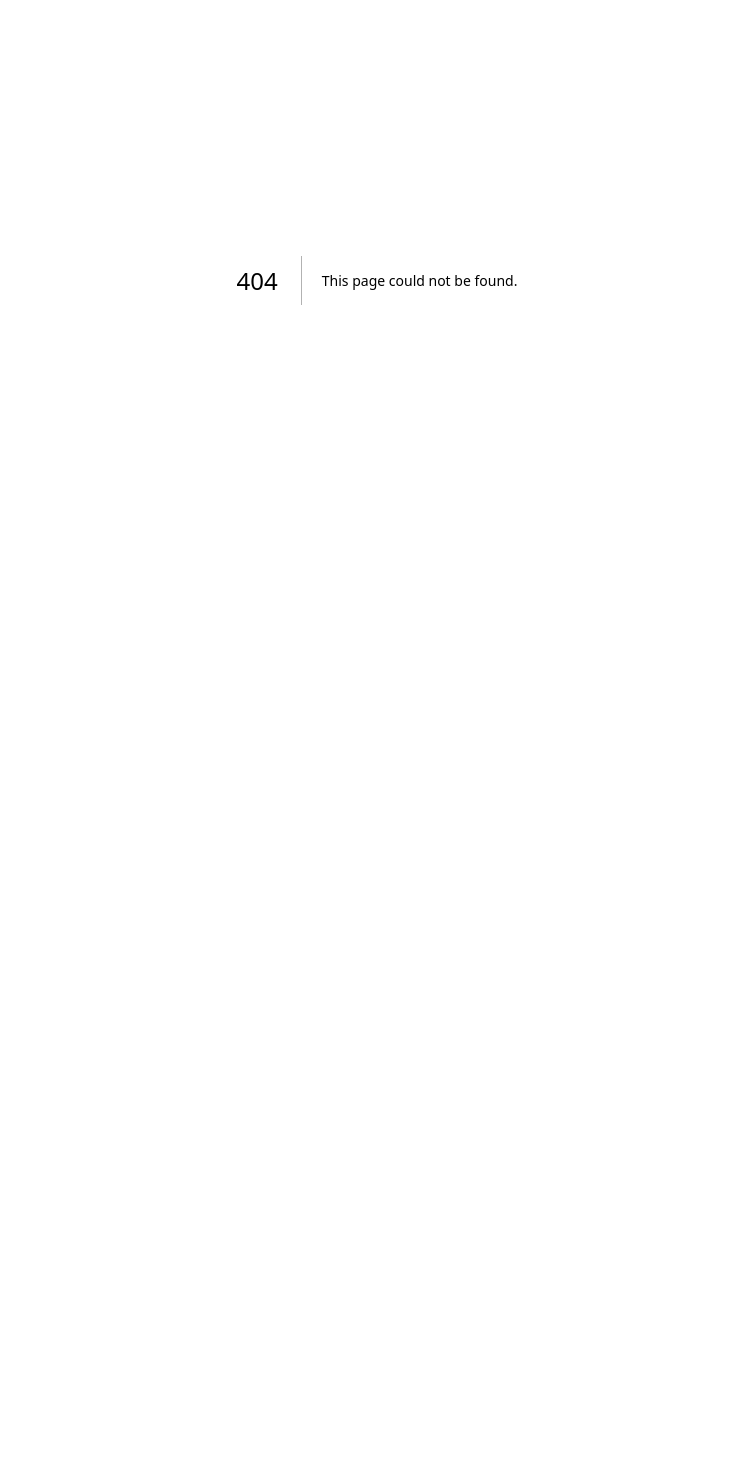
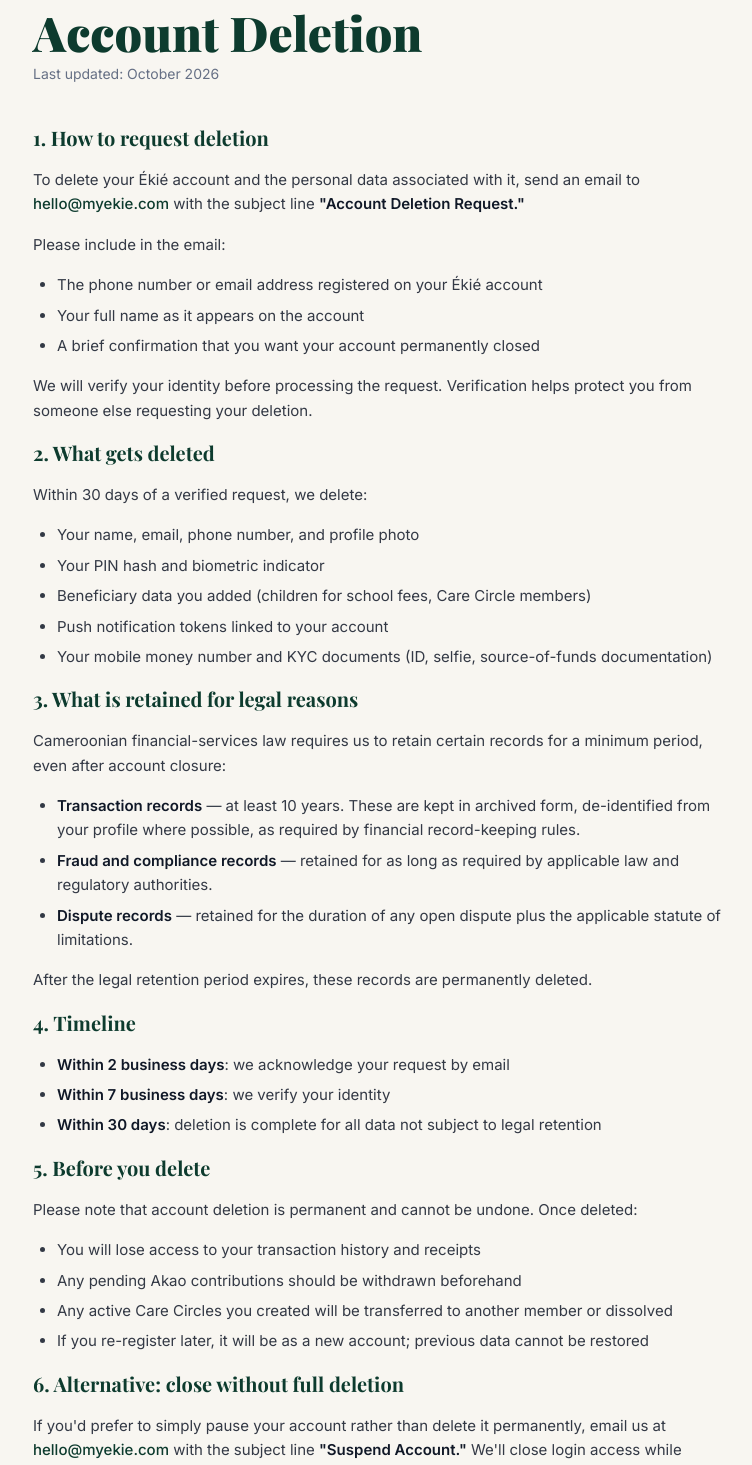
Before and after one commit to Fabiola2025/ekie-website, a Next.js app: page /data-deletion in a window 1280 px wide. Before the commit this address had no page. Shown: the part 120-1585 px from the top of the page, without its empty margins (263-1015 px from the left). Before the commit the page ends 800 px from the top, so only its background shows below. Built offline with nearby package versions, Linux system fonts and the light colour scheme; a web font is replaced by a local one.

Commit message:
Add /data-deletion page for Google Play account deletion URL

```diff
--- /dev/null
+++ b/app/data-deletion/page.tsx
@@ -0,0 +1,143 @@
+'use client';
+import Nav from '@/components/Nav';
+import Footer from '@/components/Footer';
+import { useLang } from '@/lib/LanguageProvider';
+
+export default function DataDeletionPage() {
+  const { lang } = useLang();
+
+  const en = (
+    <>
+      <h2>1. How to request deletion</h2>
+      <p>To delete your Ékié account and the personal data associated with it, send an email to <a href="mailto:hello@myekie.com?subject=Account%20Deletion%20Request" className="text-green font-medium">hello@myekie.com</a> with the subject line <strong>&quot;Account Deletion Request.&quot;</strong></p>
+      <p>Please include in the email:</p>
+      <ul>
+        <li>The phone number or email address registered on your Ékié account</li>
+        <li>Your full name as it appears on the account</li>
+        <li>A brief confirmation that you want your account permanently closed</li>
+      </ul>
+      <p>We will verify your identity before processing the request. Verification helps protect you from someone else requesting your deletion.</p>
+
+      <h2>2. What gets deleted</h2>
+      <p>Within 30 days of a verified request, we delete:</p>
+      <ul>
+        <li>Your name, email, phone number, and profile photo</li>
+        <li>Your PIN hash and biometric indicator</li>
+        <li>Beneficiary data you added (children for school fees, Care Circle members)</li>
+        <li>Push notification tokens linked to your account</li>
+        <li>Your mobile money number and KYC documents (ID, selfie, source-of-funds documentation)</li>
+      </ul>
+
+      <h2>3. What is retained for legal reasons</h2>
+      <p>Cameroonian financial-services law requires us to retain certain records for a minimum period, even after account closure:</p>
+      <ul>
+        <li><strong>Transaction records</strong> &mdash; at least 10 years. These are kept in archived form, de-identified from your profile where possible, as required by financial record-keeping rules.</li>
+        <li><strong>Fraud and compliance records</strong> &mdash; retained for as long as required by applicable law and regulatory authorities.</li>
+        <li><strong>Dispute records</strong> &mdash; retained for the duration of any open dispute plus the applicable statute of limitations.</li>
+      </ul>
+      <p>After the legal retention period expires, these records are permanently deleted.</p>
+
+      <h2>4. Timeline</h2>
+      <ul>
+        <li><strong>Within 2 business days</strong>: we acknowledge your request by email</li>
+        <li><strong>Within 7 business days</strong>: we verify your identity</li>
+        <li><strong>Within 30 days</strong>: deletion is complete for all data not subject to legal retention</li>
+      </ul>
+
+      <h2>5. Before you delete</h2>
+      <p>Please note that account deletion is permanent and cannot be undone. Once deleted:</p>
+      <ul>
+        <li>You will lose access to your transaction history and receipts</li>
+        <li>Any pending Akao contributions should be withdrawn beforehand</li>
+        <li>Any active Care Circles you created will be transferred to another member or dissolved</li>
+        <li>If you re-register later, it will be as a new account; previous data cannot be restored</li>
+      </ul>
+
+      <h2>6. Alternative: close without full deletion</h2>
+      <p>If you&apos;d prefer to simply pause your account rather than delete it permanently, email us at <a href="mailto:hello@myekie.com" className="text-green font-medium">hello@myekie.com</a> with the subject line <strong>&quot;Suspend Account.&quot;</strong> We&apos;ll close login access while retaining your historical data in case you want to return.</p>
+
+      <h2>7. Questions</h2>
+      <p>For questions about this process, data retention, or your rights under Cameroonian data protection law, see our <a href="/privacy" className="text-green font-medium">Privacy Policy</a> &sect;7 (Your rights) or contact <a href="mailto:hello@myekie.com" className="text-green font-medium">hello@myekie.com</a>.</p>
+    </>
+  );
+
+  const fr = (
+    <>
+      <h2>1. Comment demander la suppression</h2>
+      <p>Pour supprimer votre compte Ékié et les données personnelles qui y sont associées, envoyez un e-mail à <a href="mailto:hello@myekie.com?subject=Demande%20de%20suppression%20de%20compte" className="text-green font-medium">hello@myekie.com</a> avec l&apos;objet <strong>« Demande de suppression de compte ».</strong></p>
+      <p>Veuillez inclure dans l&apos;e-mail :</p>
+      <ul>
+        <li>Le numéro de téléphone ou l&apos;adresse e-mail enregistré sur votre compte Ékié</li>
+        <li>Votre nom complet tel qu&apos;il apparaît sur le compte</li>
+        <li>Une brève confirmation que vous souhaitez fermer votre compte de manière permanente</li>
+      </ul>
+      <p>Nous vérifierons votre identité avant de traiter la demande. La vérification vous protège contre une suppression demandée par quelqu&apos;un d&apos;autre.</p>
+
+      <h2>2. Ce qui est supprimé</h2>
+      <p>Dans un délai de 30 jours suivant une demande vérifiée, nous supprimons :</p>
+      <ul>
+        <li>Votre nom, e-mail, numéro de téléphone et photo de profil</li>
+        <li>Le hachage de votre PIN et votre indicateur biométrique</li>
+        <li>Les données des bénéficiaires que vous avez ajoutés (enfants pour les frais de scolarité, membres de Cercle de Soin)</li>
+        <li>Les jetons de notification push liés à votre compte</li>
+        <li>Votre numéro de mobile money et vos documents KYC (pièce d&apos;identité, selfie, documentation sur la source des fonds)</li>
+      </ul>
+
+      <h2>3. Ce qui est conservé pour des raisons légales</h2>
+      <p>La loi camerounaise sur les services financiers exige que nous conservions certains dossiers pendant une période minimale, même après la clôture du compte :</p>
+      <ul>
+        <li><strong>Enregistrements de transactions</strong> &mdash; au moins 10 ans. Ils sont conservés sous forme archivée, dépersonnalisés dans la mesure du possible, conformément aux règles de conservation des dossiers financiers.</li>
+        <li><strong>Dossiers de fraude et de conformité</strong> &mdash; conservés aussi longtemps que requis par la loi applicable et les autorités réglementaires.</li>
+        <li><strong>Dossiers de litige</strong> &mdash; conservés pendant la durée de tout litige ouvert plus le délai de prescription applicable.</li>
+      </ul>
+      <p>Après l&apos;expiration de la période de conservation légale, ces dossiers sont définitivement supprimés.</p>
+
+      <h2>4. Délai</h2>
+      <ul>
+        <li><strong>Dans un délai de 2 jours ouvrables</strong> : nous accusons réception de votre demande par e-mail</li>
+        <li><strong>Dans un délai de 7 jours ouvrables</strong> : nous vérifions votre identité</li>
+        <li><strong>Dans un délai de 30 jours</strong> : la suppression est complète pour toutes les données non soumises à conservation légale</li>
+      </ul>
+
+      <h2>5. Avant de supprimer</h2>
+      <p>Veuillez noter que la suppression du compte est permanente et ne peut pas être annulée. Une fois supprimé :</p>
+      <ul>
+        <li>Vous perdrez l&apos;accès à votre historique de transactions et à vos reçus</li>
+        <li>Toute contribution Akao en attente doit être retirée au préalable</li>
+        <li>Tout Cercle de Soin actif que vous avez créé sera transféré à un autre membre ou dissous</li>
+        <li>Si vous vous inscrivez à nouveau plus tard, ce sera un nouveau compte ; les données précédentes ne peuvent pas être restaurées</li>
+      </ul>
+
+      <h2>6. Alternative : fermer sans suppression complète</h2>
+      <p>Si vous préférez simplement suspendre votre compte plutôt que de le supprimer définitivement, envoyez-nous un e-mail à <a href="mailto:hello@myekie.com" className="text-green font-medium">hello@myekie.com</a> avec l&apos;objet <strong>« Suspendre le compte ».</strong> Nous fermerons l&apos;accès de connexion tout en conservant vos données historiques au cas où vous souhaiteriez revenir.</p>
+
+      <h2>7. Questions</h2>
+      <p>Pour toute question sur ce processus, la conservation des données ou vos droits en vertu de la loi camerounaise sur la protection des données, consultez notre <a href="/privacy" className="text-green font-medium">Politique de confidentialité</a> &sect;7 (Vos droits) ou contactez <a href="mailto:hello@myekie.com" className="text-green font-medium">hello@myekie.com</a>.</p>
+    </>
+  );
+
+  return (
+    <>
+      <Nav />
+      <article className="pt-32 pb-24 bg-cream min-h-screen">
+        <div className="max-w-3xl mx-auto px-6 lg:px-10">
+          <h1 className="font-display text-4xl md:text-5xl font-black text-green mb-2">
+            {lang === 'fr' ? 'Suppression de compte' : 'Account Deletion'}
+          </h1>
+          <p className="text-sm text-muted mb-10">
+            {lang === 'fr' ? 'Dernière mise à jour : octobre 2026' : 'Last updated: October 2026'}
+          </p>
+          <div className="prose-content text-ink/85 leading-relaxed space-y-4
+            [&_h2]:font-display [&_h2]:text-xl [&_h2]:text-green [&_h2]:font-bold [&_h2]:mt-8 [&_h2]:mb-3
+            [&_p]:text-[15px] [&_p]:leading-relaxed
+            [&_ul]:list-disc [&_ul]:pl-6 [&_ul]:space-y-1.5 [&_ul]:my-3
+            [&_li]:text-[15px] [&_li]:leading-relaxed
+            [&_strong]:font-semibold [&_strong]:text-ink">
+            {lang === 'fr' ? fr : en}
+          </div>
+        </div>
+      </article>
+      <Footer />
+    </>
+  );
+}
```
